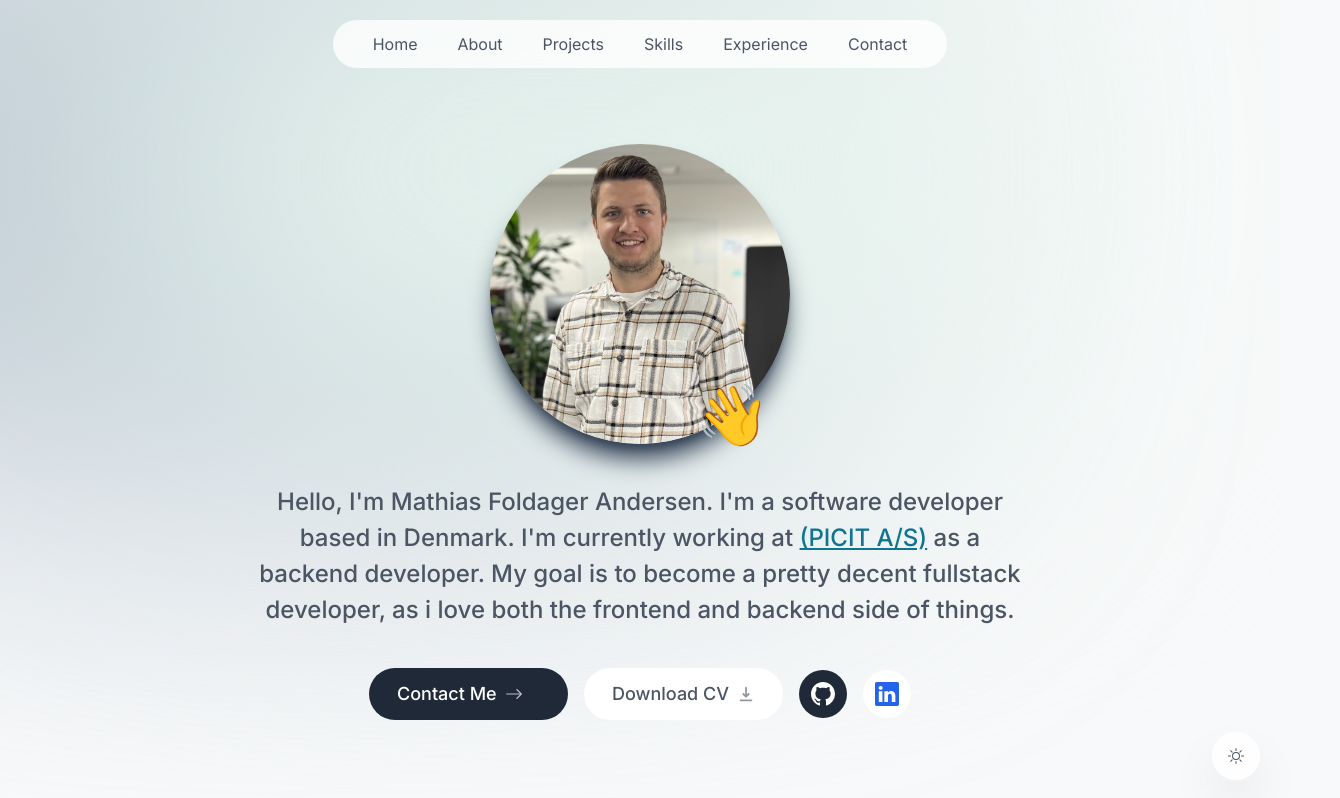
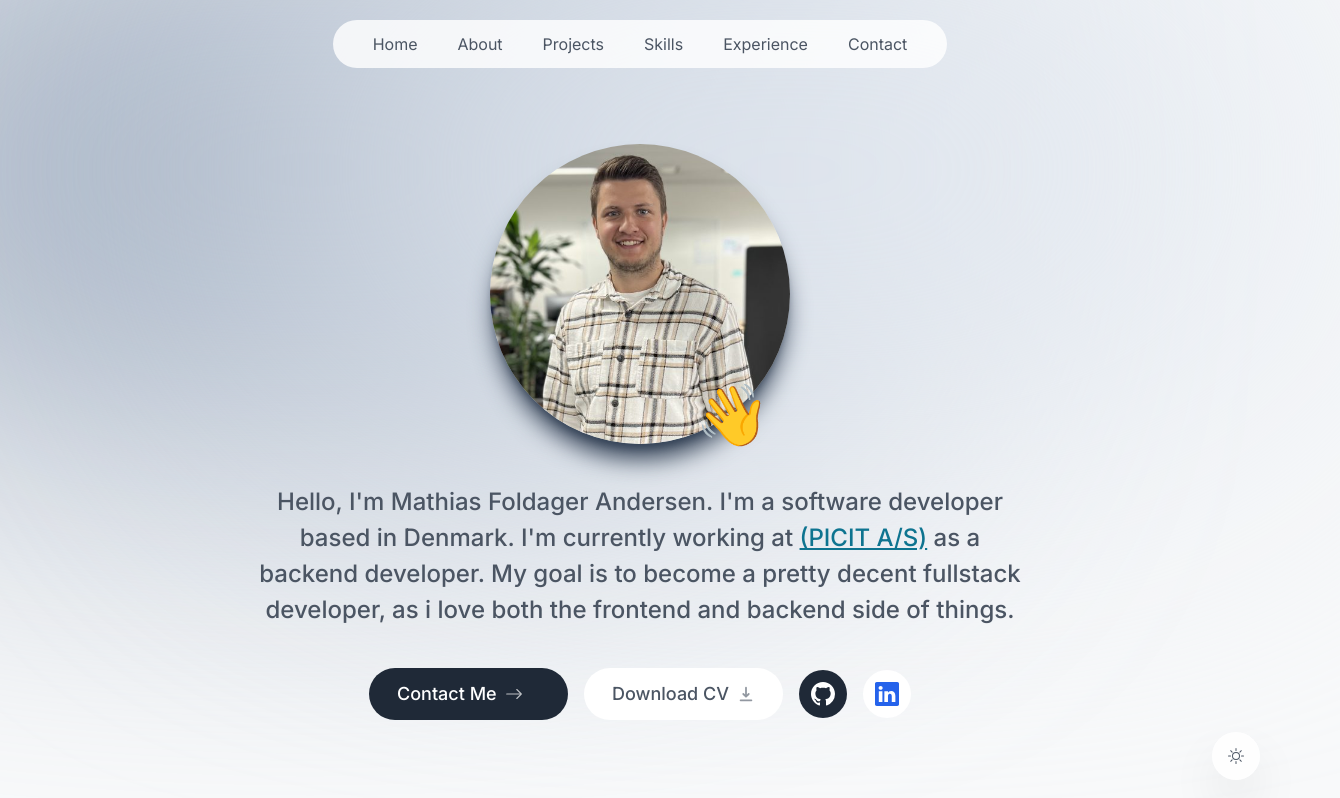
Before and after one commit to Mfoldager17/mfa-portfolio, a Next.js app: page / in a window 1280 px wide. Shown: the top 798 px of the page, 1340 px wide, since content can reach past the window. Built offline with nearby package versions, Linux system fonts and the light colour scheme; no server answers.

Commit message:
background

```diff
--- a/app/layout.tsx
+++ b/app/layout.tsx
@@ -26,8 +26,8 @@ export default function RootLayout({
         className={`${inter.className}  bg-gray-100 text-gray-600 relative bg-opacity-50 pt-28 sm:pt-36 dark:bg-slate-900 dark:text-gray-300 dark:bg-opacity-90`}
 
       >
-        <div className="bg-slate-400 absolute top-[-5rem] -z-10 left-[-35rem] h-[31.25rem] w-[50rem] rounded-full blur-[10rem] sm:w-[68.75rem] md:left-[-33rem] lg:left-[-28rem] xl:left-[-15rem] 2xl:left-[-5rem] "></div>
-        <div className="bg-green-50 absolute top-[-5rem] -z-10 right-[11rem] h-[31.25rem] w-[31.25rem] rounded-full blur-[10rem] sm:w-[68.75rem] dark:bg-green-100"></div>
+        <div className="bg-slate-400 absolute top-[-5rem] -z-10 left-[10%] h-[31.25rem] w-[50rem] rounded-full blur-[10rem] sm:w-[68.75rem] md:left-[-33rem] lg:left-[-28rem] xl:left-[-15rem] 2xl:left-[-5rem] "></div>
+        <div className="bg-slate-200 absolute top-[-5rem] -z-10 right-[11rem] h-[31.25rem] w-[31.25rem] rounded-full blur-[10rem] sm:w-[68.75rem] dark:bg-slate-600 lg:left-[28rem] xl:left-[15rem] 2xl:right-[-5rem] "></div>
 
         <ThemeContextProvider>
 
```
